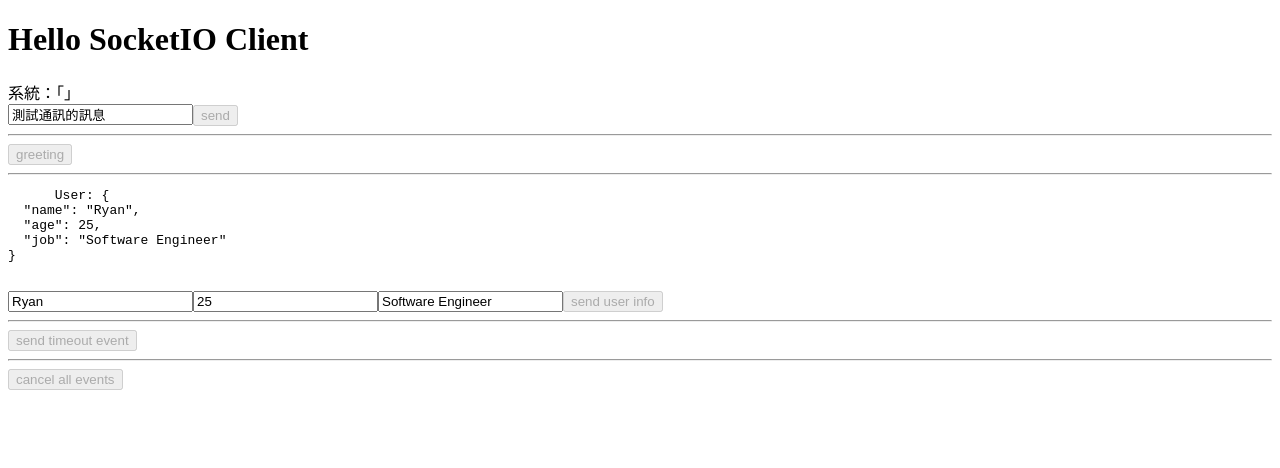
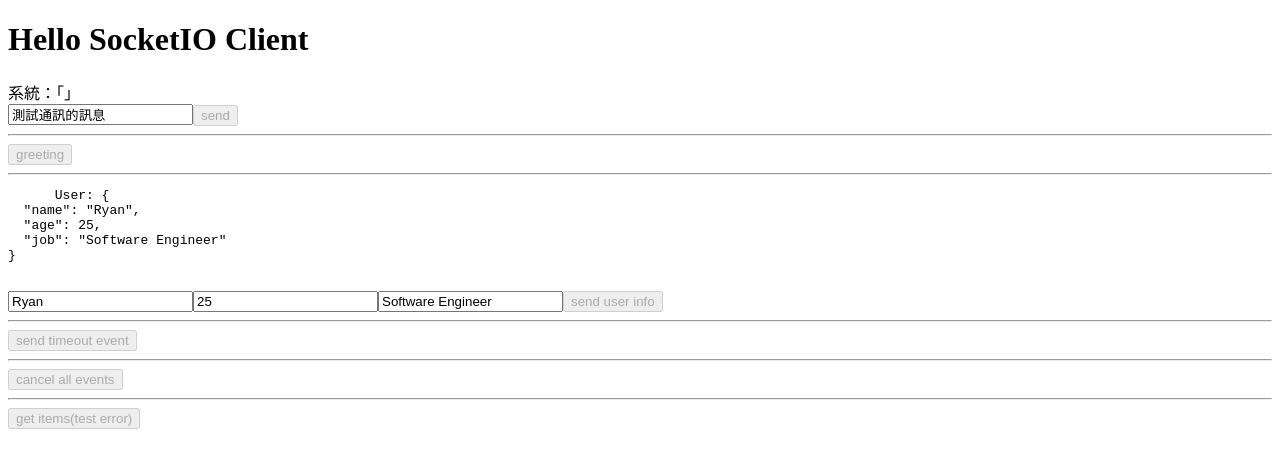
Before and after one commit to shezimanor/simple-socketio-client-1, a Vue app: page / in a window 1280 px wide. Shown: the top 468 px of the page. Built offline with nearby package versions, Linux system fonts and the light colour scheme; no server answers.

Commit message:
feat: Handle error

```diff
--- a/src/components/HelloSocket.vue
+++ b/src/components/HelloSocket.vue
@@ -70,7 +70,16 @@
   });
 }
 function onCancelAllEvents() {
+  if (!socket) return;
   socket.emit('cancel-all-events');
+}
+function onGetItems() {
+  if (!socket) return;
+  // 觸發事件
+  socket.emit('get-items', (ack) => {
+    // 這個例子會接到錯誤訊息回傳
+    console.log('server response: ', ack);
+  });
 }
 function handleMessage(msg) {
   console.log(`Message from server: ${msg}`);
@@ -108,6 +117,10 @@
     <button @click.once="onCancelAllEvents" :disabled="!ioIsConnected">
       cancel all events
     </button>
+    <hr />
+    <button @click.once="onGetItems" :disabled="!ioIsConnected">
+      get items(test error)
+    </button>
   </div>
 </template>
 
```
